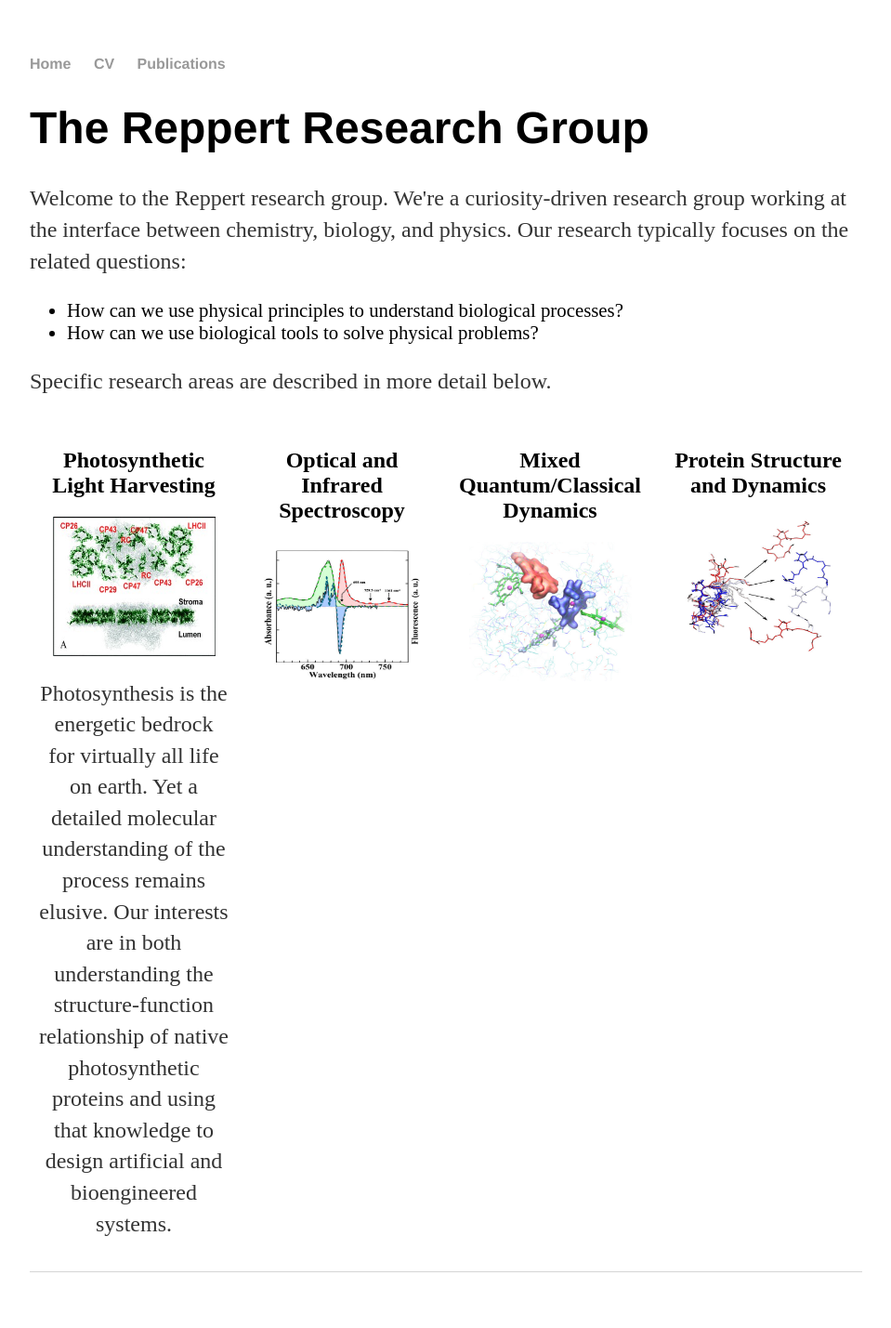
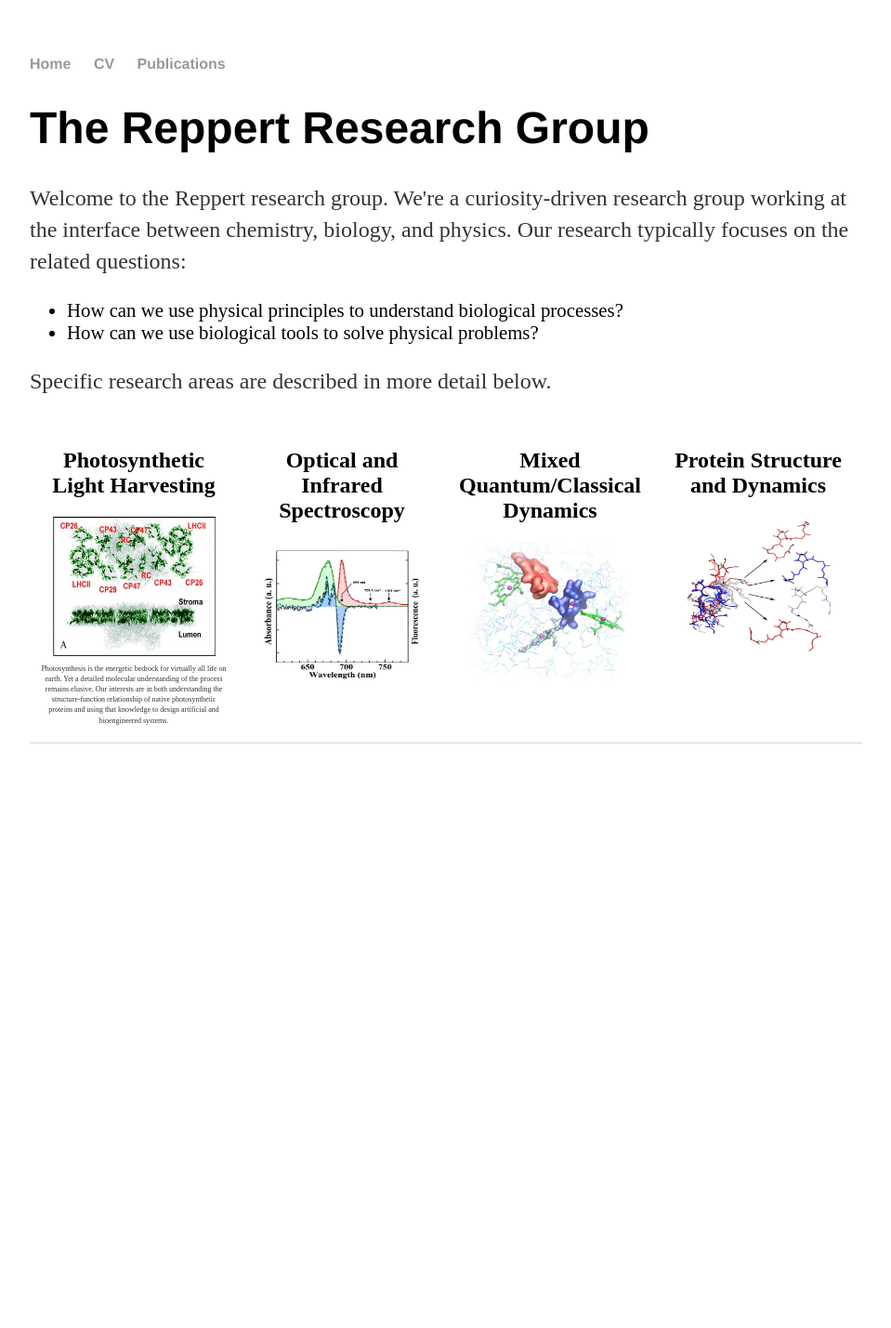
Before and after one commit to mreppert/mreppert.github.io, a Jekyll site: the page built from index.html, in a window 1280 px wide. Shown: the whole page at 93% size, without its empty margins (160-1119 px from the left). Built offline with Jekyll 4.4.1, drawn with Linux system fonts in a browser that asks for light colours; after the commit the page ends 900 px from its top, so only the background shows below that.

Commit message:
Update index.html

```diff
--- a/index.html
+++ b/index.html
@@ -53,7 +53,7 @@ img {
 	<div class="column">
 		<h2 style="text-align:center;"}>Photosynthetic Light Harvesting</h2>
 		<img src="/psii_structure.jpg" width="175" height="150">
-	  	<p style="text-align:center;"}>Photosynthesis is the energetic bedrock for virtually all life on earth. Yet a detailed molecular understanding of the process remains elusive. Our interests are in both understanding the structure-function relationship of native photosynthetic proteins and using that knowledge to design artificial and bioengineered systems.</p>
+	  	<p style="text-align:center; font-size:50%;"}>Photosynthesis is the energetic bedrock for virtually all life on earth. Yet a detailed molecular understanding of the process remains elusive. Our interests are in both understanding the structure-function relationship of native photosynthetic proteins and using that knowledge to design artificial and bioengineered systems.</p>
 	</div>
 	<div class="column">
 		<h2 style="text-align:center;">Optical and Infrared Spectroscopy</h2>
```
